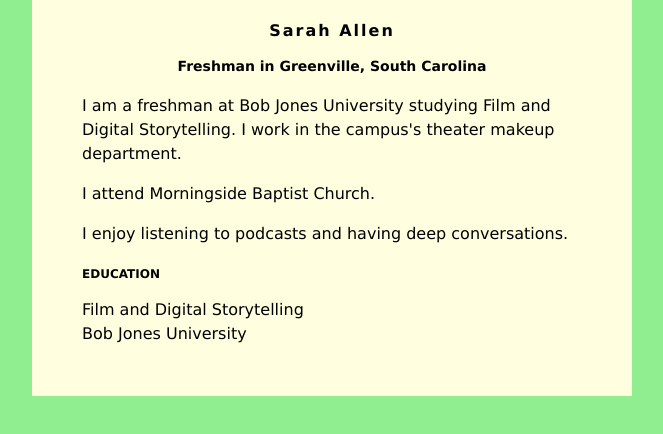
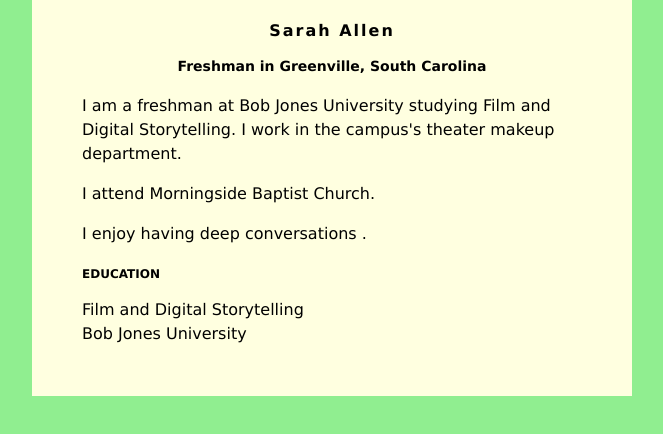
Before and after one commit to Coserita/Coserita.github.io, a plain HTML site: page index.html in a window 1280 px wide. Shown: the whole page, without its empty margins (308-971 px from the left). Drawn offline with Linux system fonts and the light colour scheme.

Commit message:
Update index.html

```diff
--- a/index.html
+++ b/index.html
@@ -38,7 +38,7 @@ h3 {
             I attend Morningside Baptist Church.
          </p>
          <p>
-            I enjoy listening to podcasts and having deep conversations.
+            I enjoy having deep conversations .
          </p>
         <h3>EDUCATION</h3>
         Film and Digital Storytelling<br />
```
